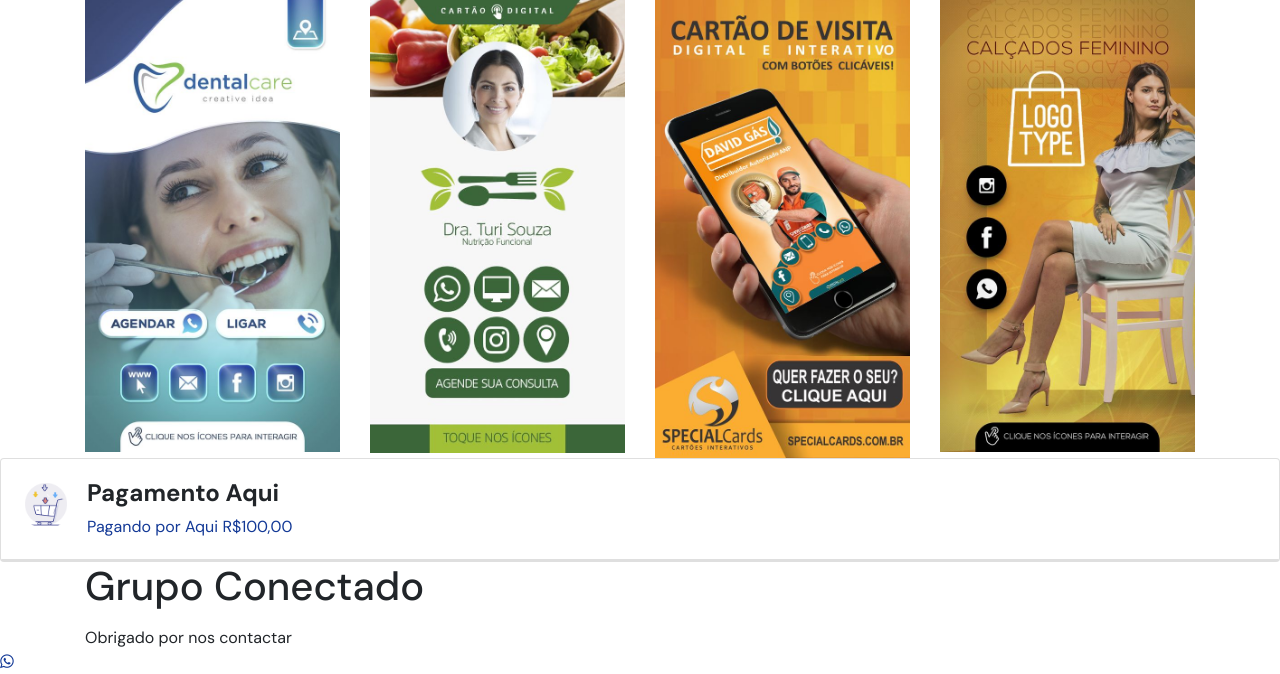
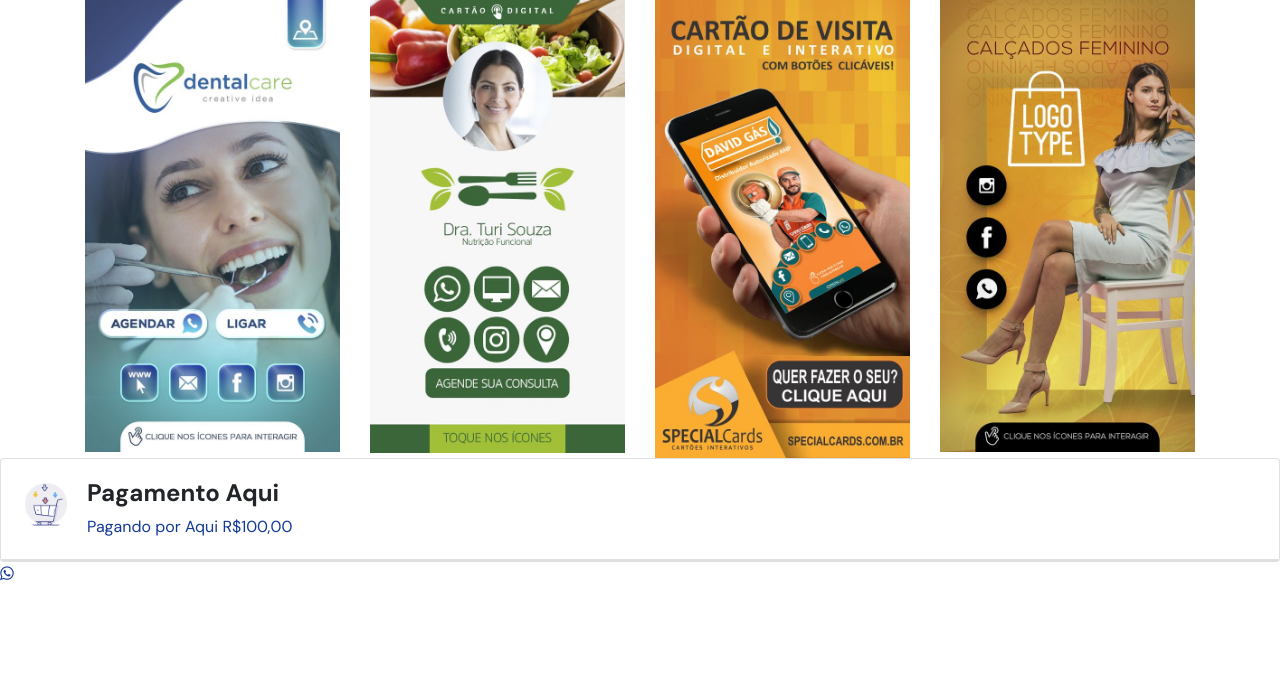
Before and after one commit to conectado-10/QSMS, a PHP site: page /page5.html in a window 1280 px wide. Shown: the part 135-809 px from the top of the page. After the commit the page ends 716 px from the top, so only its background shows below. Run offline with PHP 8.4, Linux system fonts and the light colour scheme; some libraries are stand-ins or nearby versions.

Commit message:
create github pages

```diff
--- a/assets/mobirise/css/mbr-additional.css
+++ b/assets/mobirise/css/mbr-additional.css
@@ -2123,24 +2123,6 @@ background-color: @bgColor;
 }
 }
 
-.cid-ryHJautaoZ {
-@paddingTop: 1;
-@paddingBottom: 1;
-@bgColor: #232323;
-@tColor: #ffffff;
-
-padding-top: (@paddingTop * 15px);
-padding-bottom: (@paddingBottom * 15px);
-background-color: @bgColor;
-.inner-header {
-  color: @tColor;
-  background-color: @bgColor;
-}
-.inner-header-link {
-  color: @tColor;
-}
-}
-
 .cid-Ff0qA459q3 {
 @Whatbutton: true;
 @heightwhat: 58;
--- a/page1.html
+++ b/page1.html
@@ -84,7 +84,7 @@
                 </div>
             </div>
             <div class="col-lg-6 my-auto pb-4 mbr-form" data-form-type="formoid">
-                <form action="https://mobirise.com/" method="POST" class="mbr-form form-with-styler" data-form-title="Form Name"><input type="hidden" name="email" data-form-email="true" value="athprg3IIGguhYndq4vPBZXAb/RPWehq7NyH/WCBz3JcPvcIwcejOZIzxFeW9GD2fYvHBN5kigzmc5s5Fg9edl1piSAaBuChVb1F6HgalvgRB2Ys+AziRZYoNTPNUUSv">
+                <form action="https://mobirise.com/" method="POST" class="mbr-form form-with-styler" data-form-title="Form Name"><input type="hidden" name="email" data-form-email="true" value="Pr6mxyX4mjcK98aRjOond/QVkbFzjKyydeXmFPu7Bi/9zlb1aqL0ulHElCaYYUvUMcD8/uvmOpSu5V89+Zn8s+u7yHhn7Rr1WjpUP408Gc6lo9hhfITvcz2+WVMhTwoL">
                     <div class="form-row">
                         <div hidden="hidden" data-form-alert="" class="alert alert-success col-12">O GRUPO TEM UM ENORME PRAZER DE TE CADASTRAR
 LOGO ENTRAREMOS EM CONTATO</div>
--- a/page3.html
+++ b/page3.html
@@ -84,7 +84,7 @@
                 </div>
             </div>
             <div class="col-lg-6 my-auto pb-4 mbr-form" data-form-type="formoid">
-                <form action="https://mobirise.com/" method="POST" class="mbr-form form-with-styler" data-form-title="Form Name"><input type="hidden" name="email" data-form-email="true" value="nJ5FkZnlNGAz92e5cAMdOgx/s/QcOgEPIwn/tdFk56T3YdMK3alqBAgM64CIcDiYElmylqCa3pfHD0k1viIY32GYKMyN3un6ySeETc1GGhwgHjZbrCFtLN2yC7nskUdV">
+                <form action="https://mobirise.com/" method="POST" class="mbr-form form-with-styler" data-form-title="Form Name"><input type="hidden" name="email" data-form-email="true" value="nhRDBwDWLDTxtqW71nnY8Ewg3VefiWUS/hosotHsieiQj4EMhis90jkKOWhm3t4coOBGV51xaG0vXrwSVyDwNpwQ6SH5vQAGvZ2AFaGRe6kbm85FcR+XHBYE0ya509E2">
                     <div class="form-row">
                         <div hidden="hidden" data-form-alert="" class="alert alert-success col-12">O GRUPO TEM UM ENORME PRAZER DE TE CADASTRAR
 LOGO ENTRAREMOS EM CONTATO</div>
--- a/page5.html
+++ b/page5.html
@@ -34,25 +34,25 @@
         <div class="row mbr-gallery" data-toggle="modal">
             <div class="col-sm-6 col-md-4 col-lg-3 item gallery-image">
                 <div class="item-wrapper">
-                   <img class="w-100" src="assets/images/5ad8d41e1bd4b36a83fba89ffb42345b.jpg" alt="" title="" data-target="#sbH3WEa3A0" data-slide-to="0">
+                   <img class="w-100" src="assets/images/5ad8d41e1bd4b36a83fba89ffb42345b.jpg" alt="" title="" data-target="#sbH9GB5ZwI" data-slide-to="0">
                 </div>
 
 
             </div><div class="col-sm-6 col-md-4 col-lg-3 item gallery-image">
                 <div class="item-wrapper">
-                    <img class="w-100" src="assets/images/319afa49cd085158630144760aba5242.jpg" alt="" title="" data-slide-to="1" data-target="#sbH3WEa3A0">
+                    <img class="w-100" src="assets/images/319afa49cd085158630144760aba5242.jpg" alt="" title="" data-slide-to="1" data-target="#sbH9GB5ZwI">
                 </div>
 
             </div>
           <div class="col-sm-6 col-md-4 col-lg-3 item gallery-image">
                 <div class="item-wrapper">
-                     <img class="w-100" src="assets/images/a7dff33b5a6c50f683190a6d0bf84f0d.jpg" alt="" title="" data-slide-to="2" data-target="#sbH3WEa3A0">
+                     <img class="w-100" src="assets/images/a7dff33b5a6c50f683190a6d0bf84f0d.jpg" alt="" title="" data-slide-to="2" data-target="#sbH9GB5ZwI">
                 </div>
 
             </div>
             <div class="col-sm-6 col-md-4 col-lg-3 item gallery-image">
                 <div class="item-wrapper">
-                     <img class="w-100" src="assets/images/e8e91c65d454516d852548226fa51ae1.jpg" alt="" data-slide-to="3" title="" data-target="#sbH3WEa3A0">
+                     <img class="w-100" src="assets/images/e8e91c65d454516d852548226fa51ae1.jpg" alt="" data-slide-to="3" title="" data-target="#sbH9GB5ZwI">
                 </div>
 
             </div>
@@ -63,7 +63,7 @@
     </div>
 </section>
 
-<div class="card promoting-card cid-sbH2LSxc47" id="custom-html-1o" data-rv-view="98">
+<div class="card promoting-card cid-sbH2LSxc47" id="custom-html-1o" data-rv-view="147">
 
   <!-- Card content -->
   <div class="card-body d-flex flex-row">
@@ -91,24 +91,6 @@
     </div>
 
   </div>
-
-<section class="inner-header-section cid-ryHJautaoZ" id="design-block-ryHJautaoZ">
-
-
-
-   <section class="inner-header">
-<div class="container">
-	<div class="row">
-		<div class="col-md-12 aligner">
-			<h1 class="mt-0 mb-3">Grupo Conectado</h1>
-			<div class="breadcrumbs">
-				<p class="mb-0">Obrigado por nos contactar<br></p>
-			</div>
-		</div>
-	</div>
-</div>
-</section>
-</section>
 
 <section class="_customHTML cid-Ff0qA459q3" id="design-block-Ff0qA459q3">
 
```
Also changed, not shown: page2.html (+6 -6 lines), page4.html (+6 -6 lines), 1 other file.
